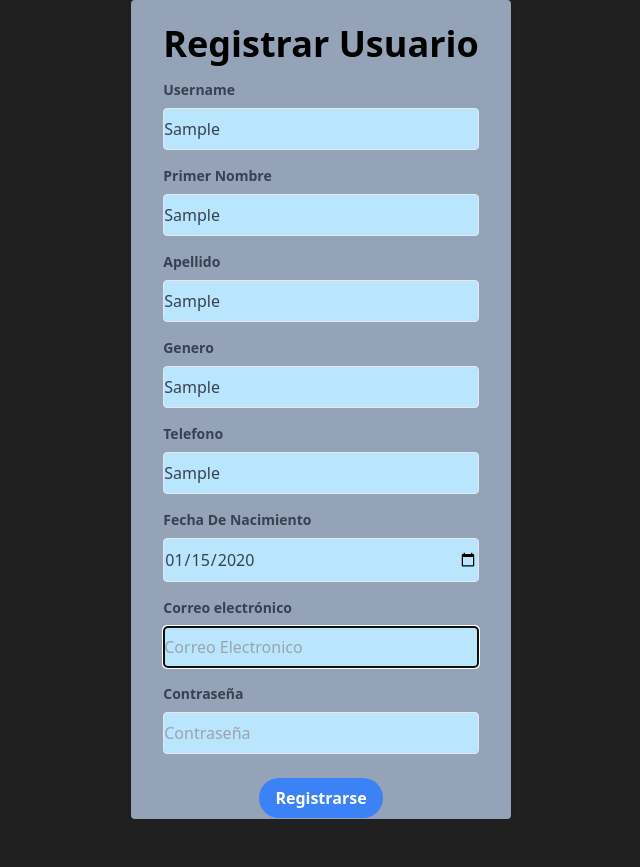
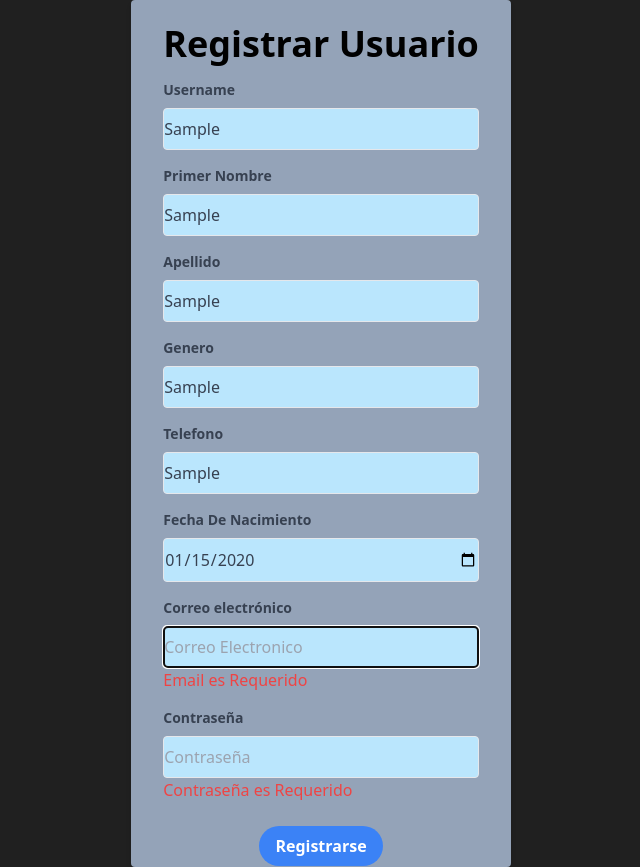
Before and after one commit to Urielcont/CRUD_react-express, a React (Vite) app in the folder LoginFrontEnd/: page /Registrar in a window 1280 px wide. Both pictures are taken after typing "Sample", "Sample", "Sample", "Sample", "Sample", "2020-01-15" into the empty fields and a click on the button "Registrarse". Shown: the whole page, without its empty margins (319-959 px from the left). Before the commit the page ends 819 px from the top, so only its background shows below. Built offline with nearby package versions, Linux system fonts and the light colour scheme.

Commit message:
Manejo de errores en Formulario de registro

```diff
--- a/LoginFrontEnd/src/Pages/RegisterPage.jsx
+++ b/LoginFrontEnd/src/Pages/RegisterPage.jsx
@@ -4,7 +4,7 @@ import { useEffect } from 'react';
 import {useNavigate} from 'react-router-dom'
 
 function RegisterPage() {
-    const { register, handleSubmit } = useForm();
+    const { register, handleSubmit,formState: { errors } } = useForm();
     const {signup, isAuthenticated} = useAuth();
     const navigate = useNavigate();
     useEffect(()=>{
@@ -27,53 +27,108 @@ function RegisterPage() {
                 <div className='mb-4'>
                     <label className='block text-gray-700 text-sm font-bold mb-2' htmlFor='username'>Username</label>
                     <input type='text' {...register('username', { required: true })} id='username' className={` border  rounded w-full py-2 bg-sky-200 text-gray-700 `} placeholder='Username'/>
+                    {
+                    errors.username && (
+                        <p className='text-red-500'>Username es Requerido</p>
+                    )
+                }
+                </div>
 
-                </div>
 
                 <div className='mb-4'>
                     <label className='block text-gray-700 text-sm font-bold mb-2' htmlFor='firstName'>Primer Nombre</label>
                     <input type='text' {...register('firstName', { required: true })} id='firstName' className={` border  rounded w-full py-2 bg-sky-200 text-gray-700 `} placeholder='Primer Nombre'/>
+                    {
+                    errors.firstName && (
+                        <p className='text-red-500'>Primer Nombre es Requerido</p>
+                    )
+                }
+                </div>
 
-                </div>
+
+
+
                 <div className='mb-4'>
                     <label className='block text-gray-700 text-sm font-bold mb-2' htmlFor='lastName'>Apellido</label>
                     <input type='text' {...register('lastName', { required: true })} id='lastName' className={` border  rounded w-full py-2 bg-sky-200 text-gray-700 `} placeholder='Apellido'/>
+                    {
+                    errors.lastName && (
+                        <p className='text-red-500'>Apellido es Requerido</p>
+                    )
+                }
 
                 </div>
+
 
 
                 <div className='mb-4'>
                     <label className='block text-gray-700 text-sm font-bold mb-2' htmlFor='gender'>Genero</label>
                     <input type='text' {...register('gender', { required: true })} id='gender' className={` border  rounded w-full py-2 bg-sky-200 text-gray-700 `} placeholder='Genero' />
+                    {
+                    errors.gender && (
+                        <p className='text-red-500'>Genero es Requerido</p>
+                    )
+                }
+                </div>
 
-                </div>
+
+
 
                 <div className='mb-4'>
                     <label className='block text-gray-700 text-sm font-bold mb-2' htmlFor='phone'>Telefono</label>
                     <input type='text' {...register('phone', { required: true })} id='phone' className={` border  rounded w-full py-2 bg-sky-200 text-gray-700 `} placeholder='Telefono' maxLength={10} />
+                    {
+                    errors.phone && (
+                        <p className='text-red-500'>Telefono es Requerido</p>
+                    )
+                }
+                </div>
 
-                </div>
+
 
                 <div className='mb-4'>
                     <label className='block text-gray-700 text-sm font-bold mb-2' htmlFor='fechaNacimiento'>Fecha De Nacimiento</label>
                     <input type='date' {...register('fechaNacimiento', { required: true })} id='fechaNacimiento' className={` border  rounded w-full py-2 bg-sky-200 text-gray-700 `} />
+                    {
+                    errors.fechaNacimiento && (
+                        <p className='text-red-500'>Fecha de Nacimiento es Requerido</p>
+                    )
+                }
+                </div>
 
-                </div>
+
+
 
 
                 <div className='mb-4'>
                     <label className='block text-gray-700 text-sm font-bold mb-2' htmlFor='email'>Correo electrónico</label>
                     <input type='email' {...register('email', { required: true })} id='email' className={` border  rounded w-full py-2 bg-sky-200 text-gray-700 `} placeholder='Correo Electronico'/>
+                    {
+                    errors.email && (
+                        <p className='text-red-500'>Email es Requerido</p>
+                    )
+                }
+                </div>
 
-                </div>
+
+
 
 
 
                 <div className='mb-6'>
                     <label className='block text-gray-700 text-sm font-bold mb-2' htmlFor='password'>Contraseña</label>
                     <input type='password' {...register('password', { required: true })} id='password' className={` border  rounded w-full py-2 bg-sky-200 text-gray-700 `} placeholder='Contraseña'/>
+                    {
+                    errors.password && (
+                        <p className='text-red-500'>Contraseña es Requerido</p>
+                    )
+                }
+                </div>
 
-                </div>
+
+
+
+
                 <div className='flex items-center justify-center'>
                     <button type='submit' className='bg-blue-500 hover:bg-blue-700 text-white  font-bold py-2 px-4 rounded-full focus:outline-none focus:shadow-outline mb-px p-px'>Registrarse</button>
                 </div>
```
